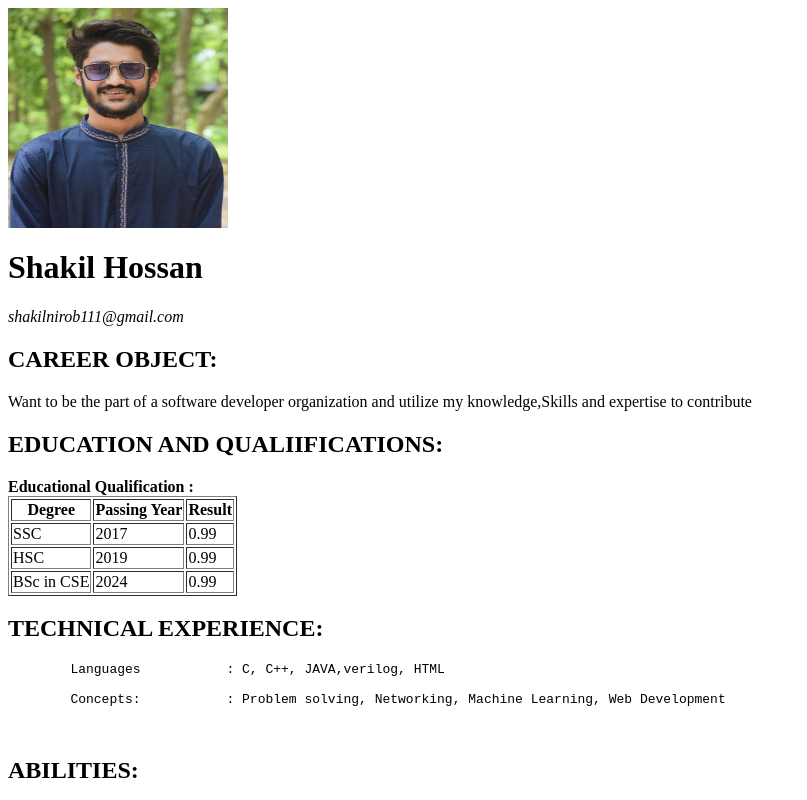
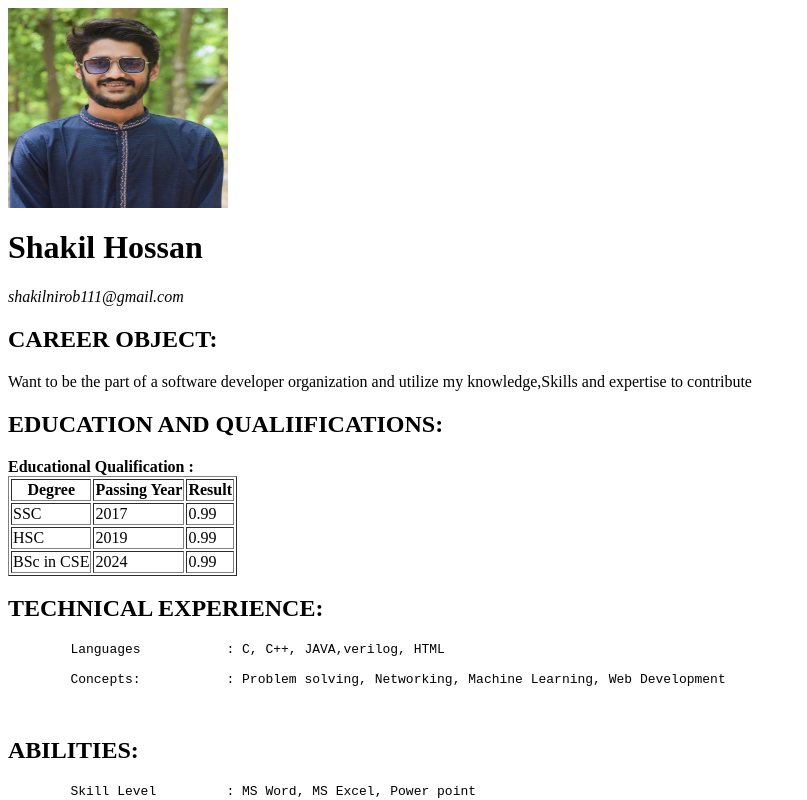
Before and after one commit to Shakil-RU/First-HTML-Project, a plain HTML site: page index.html in a window 1280 px wide. Shown: the top 800 px of the page, without its empty margins (0-807 px from the left). Drawn offline with Linux system fonts and the light colour scheme.

Commit message:
Update index.html

```diff
--- a/index.html
+++ b/index.html
@@ -1,7 +1,7 @@
 <html>
 <head><title> Resume </title></head>
  <body>
-<img src="img/shakil.jpg" alt="Shakil" height="220" width="220">
+<img src="img/shakil.jpg" alt="Shakil" height="200" width="220">
 <h1><b> Shakil Hossan </b></h1>
 <address> shakilnirob111@gmail.com</address>
 <h2>CAREER OBJECT:</h2>
```
